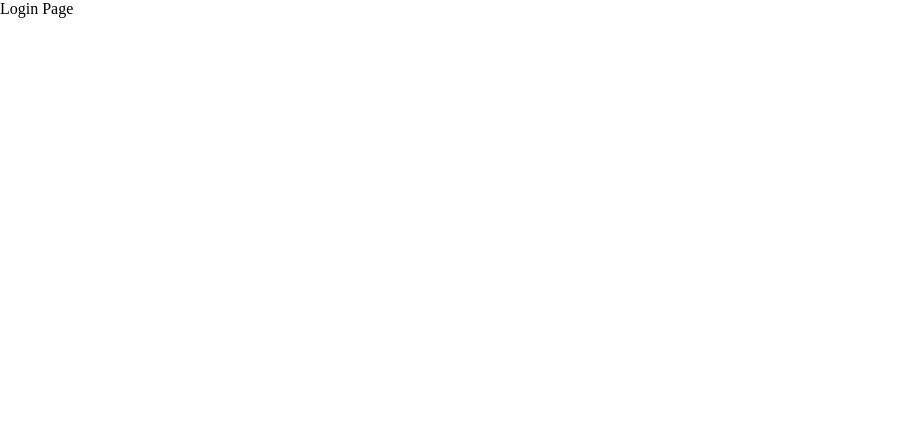
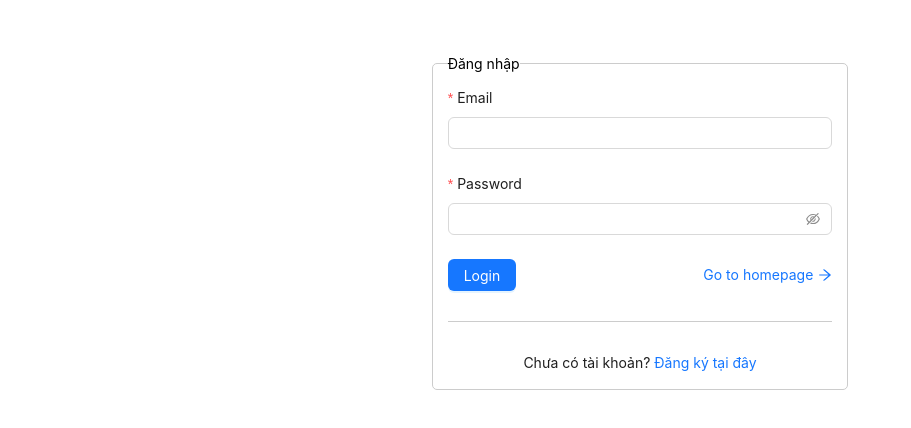
Before and after one commit to qtrong0205/react-vite, a React (Vite) app: page /login in a window 1280 px wide. Shown: the top 428 px of the page, without its empty margins (0-911 px from the left). Built offline with nearby package versions, Linux system fonts and the light colour scheme.

Commit message:
hoàn thiện tính năng đăng nhập

```diff
--- a/src/components/layout/header.jsx
+++ b/src/components/layout/header.jsx
@@ -1,6 +1,6 @@
 import { Link, NavLink } from 'react-router-dom'
 import { Menu } from 'antd'
-import { HomeOutlined, UsergroupAddOutlined, AuditOutlined } from '@ant-design/icons';
+import { HomeOutlined, UsergroupAddOutlined, AuditOutlined, SettingOutlined } from '@ant-design/icons';
 import { useState } from 'react';
 import App from '../../App';
 const Header = () => {
@@ -25,6 +25,21 @@ const Header = () => {
             key: 'books',
             icon: <AuditOutlined />,
         },
+        {
+            label: 'Cài đặt',
+            key: 'SubMenu',
+            icon: <SettingOutlined />,
+            children: [
+                {
+                    label: <Link to={"/login"}>Đăng nhập</Link>,
+                    key: 'login',
+                },
+                {
+                    label: <Link to={"/register"}>Đăng ký</Link>,
+                    key: 'logout',
+                },
+            ],
+        },
     ];
     return (
         <Menu
--- a/src/pages/login.jsx
+++ b/src/pages/login.jsx
@@ -1,6 +1,113 @@
+import { ArrowRightOutlined } from '@ant-design/icons';
+import { Button, Input, Form, notification, Row, Col, message } from 'antd';
+import { Link, useNavigate } from 'react-router-dom';
+import { loginAPI } from '../services/api.service';
+import { useState } from 'react';
 const LoginPage = () => {
+    const [form] = Form.useForm();
+    const [loading, setLoading] = useState(false)
+    let navigate = useNavigate();
+
+    const onFinish = async (values) => {
+        setLoading(true)
+        const res = await loginAPI(values.email, values.password)
+        if (res.data) {
+            message.success("Đăng nhập thành công");
+            navigate("/")
+        }
+        else {
+            notification.error({
+                message: "Error login",
+                description: JSON.stringify(res.message)
+            })
+        }
+        setLoading(false)
+    }
     return (
-        <div>Login Page</div>
+        <Row justify="center" style={{ marginTop: "50px" }}>
+            <Col xs={24} md={16} lg={8}>
+                <fieldset
+                    style={{
+                        padding: '15px',
+                        margin: '5px',
+                        border: '1px solid #ccc',
+                        borderRadius: '5px'
+                    }}>
+                    <legend>Đăng nhập</legend>
+                    <Form
+                        form={form}
+                        layout="vertical"
+                        onFinish={onFinish}
+
+                    >
+                        <Form.Item
+                            label="Email"
+                            name="email"
+                            rules={[
+                                {
+                                    required: true,
+                                    message: "Email không được để trống"
+                                },
+                                {
+                                    type: "email",
+                                    message: "Email không đúng định dạng",
+                                },
+                            ]}
+                        >
+                            <Input />
+                        </Form.Item>
+
+                        <Form.Item
+                            label="Password"
+                            name="password"
+                            rules={[{
+                                required: true,
+                                message: "Mật khẩu không được để trống"
+                            }]}
+                        >
+                            <Input.Password />
+                        </Form.Item>
+
+                        <Row
+                            style={{
+                                display: "flex",
+                                justifyContent: "space-between",
+                                alignItems: "center",
+                                flexDirection: "row",
+                            }}
+                        >
+                            <Col>
+                                <Button
+                                    loading={loading} type="primary" onClick={() => form.submit()}>
+                                    Login
+                                </Button>
+                            </Col>
+                            <Col>
+                                <Link to={"/"}>
+                                    Go to homepage
+                                    <ArrowRightOutlined style={{ marginLeft: "5px" }} />
+                                </Link>
+                            </Col>
+                        </Row>
+
+                        <Row
+                            style={{
+                                height: "1px",
+                                backgroundColor: "#ccc",
+                                marginTop: "30px",
+                            }}
+                        />
+
+                        <Row justify={"center"} style={{ marginTop: "30px" }}>
+                            <Col>
+                                Chưa có tài khoản? <Link to={"/Register"}>Đăng ký tại đây</Link>
+                            </Col>
+                        </Row>
+                    </Form>
+                </fieldset>
+
+            </Col>
+        </Row >
     )
 }
 
--- a/src/pages/register.jsx
+++ b/src/pages/register.jsx
@@ -1,60 +1,116 @@
-import { Button, Input, Form } from 'antd';
+import { Button, Input, Form, notification, Row, Col } from 'antd';
+import { registerUserAPI } from '../services/api.service';
+import { useNavigate } from "react-router";
+import { Link } from 'react-router-dom';
 
 const RegisterPage = () => {
     const [form] = Form.useForm();
+    let navigate = useNavigate();
 
-    const onFinish = (values) => {
+    const onFinish = async (values) => {
         console.log("check values", values)
+        const res = await registerUserAPI(values.fullName, values.email, values.password, values.phone)
+
+        if (res.data) {
+            notification.success({
+                message: "User registered",
+                description: "Register success"
+            })
+            navigate("/login")
+        }
+        else {
+            notification.error({
+                message: "User registered error",
+                description: JSON.stringify(res.message)
+            })
+        }
     }
     return (
         <Form
             form={form}
             layout='vertical'
             onFinish={onFinish}
+            style={{ margin: "50px" }}
         // onFinishFailed={onFinishFailed}
         >
-
-
-            <div style={{ padding: '30px 50px' }}>
+            <Row
+                justify={"center"}
+                style={{ margin: "20px" }}
+            ><h2>Đăng ký tài khoản</h2></Row>
+            <Row justify={"center"}>
+                <Col xs={24} md={8}>
                     <Form.Item
                         label="Full Name"
                         name="fullName"
-                // rules={[{ required: true, message: 'Please input your username!' }]}
+                        rules={[{ required: true, message: 'Please input your full name!' }]}
                     >
                         <Input />
                     </Form.Item>
-
+                </Col>
+            </Row>
+            <Row justify={"center"}>
+                <Col xs={24} md={8}>
                     <Form.Item
                         label="Email"
                         name="email"
-                // rules={[{ required: true, message: 'Please input your username!' }]}
+                        rules={[{ required: true, message: 'Please input your email!' }]}
                     >
                         <Input />
                     </Form.Item>
-
+                </Col>
+            </Row>
+            <Row justify={"center"}>
+                <Col xs={24} md={8}>
                     <Form.Item
                         label="Password"
                         name="password"
-                // rules={[{ required: true, message: 'Please input your username!' }]}
+                        rules={[{ required: true, message: 'Please input your password!' }]}
                     >
                         <Input.Password />
                     </Form.Item>
-
+                </Col>
+            </Row>
+            <Row justify={"center"}>
+                <Col xs={24} md={8}>
                     <Form.Item
                         label="Phone Number"
                         name="phone"
-                // rules={[{ required: true, message: 'Please input your username!' }]}
+                        rules={[{
+                            // required: true,
+                            pattern: new RegExp(/\d+/g),
+                            message: "Wrong format!"
+                        }]}
                     >
                         <Input />
                     </Form.Item>
-
+                </Col>
+            </Row>
+            <Row justify={"center"}>
+                <Col xs={24} md={8}>
                     <div>
                         <Button
                             type='primary'
                             onClick={() => form.submit()}
                         >Register</Button>
                     </div>
+                </Col>
+            </Row>
+            <Row>
+                <Col xs={24} md={8}
+                    style={{
+                        height: '1px',
+                        backgroundColor: '#ccc',
+                        margin: '30px auto'
+                    }}>
+                </Col>
+            </Row>
+            <Row justify={"center"}>
+                <Col xs={24} md={8}>
+                    <div>
+                        Đã có tài khoản? <Link to={'/login'}>Đăng nhập</Link>
                     </div>
+                </Col>
+            </Row>
         </Form >
     )
 }
--- a/src/services/api.service.js
+++ b/src/services/api.service.js
@@ -56,7 +56,29 @@ const updateUserAvatarAPI = (avatar, _id, fullName, phone) => {
     return axios.put(URL_BACKEND, data)
 }
 
+const registerUserAPI = (fullName, email, password, phone) => {
+    const URL_BACKEND = "api/v1/user/register"
+    const data = {
+        fullName: fullName,
+        password: password,
+        email: email,
+        phone: phone
+    }
+    return axios.post(URL_BACKEND, data)
+}
+
+const loginAPI = (email, password, delay) => {
+    const URL_BACKEND = "api/v1/auth/login"
+    const data = {
+        username: email,
+        password: password,
+        delay: 5000
+    }
+    return axios.post(URL_BACKEND, data)
+}
+
 export {
     createUserAPI, updateUserAPI, fetchAllUserAPI,
-    deleteUserAPI, handleUpdateFile, updateUserAvatarAPI
+    deleteUserAPI, handleUpdateFile, updateUserAvatarAPI,
+    registerUserAPI, loginAPI
 }
```
Lines whose indentation alone changed are shown as unchanged.
